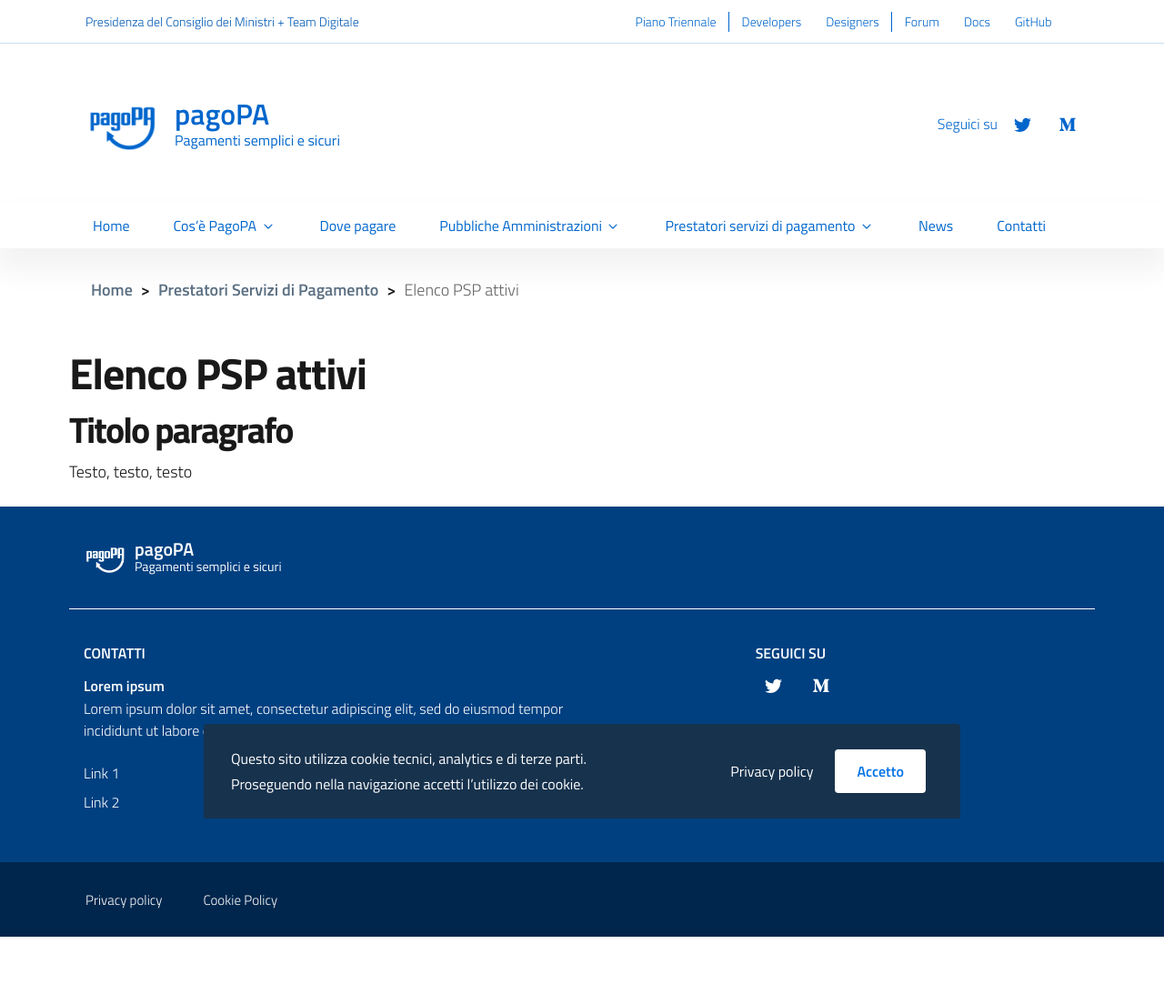
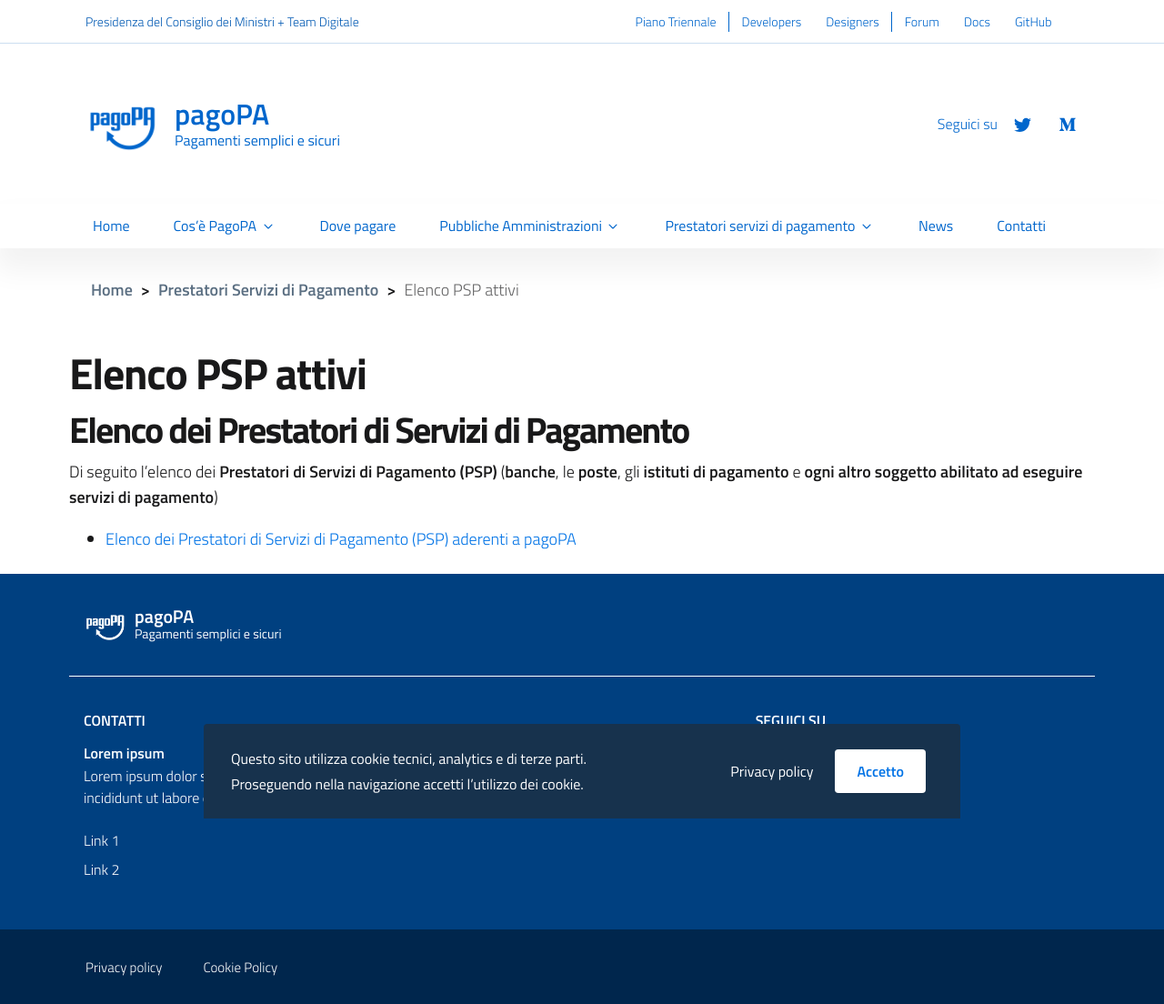
Before and after one commit to pagopa/site-pagopa.gov.it, a Jekyll site: the page built from it/prestatori-servizi-di-pagamento-elenco-PSP-attivi.md, in a window 1280 px wide. Shown: the whole page at 91% size. Built offline with Jekyll 4.4.1, drawn with Linux system fonts in a browser that asks for light colours; before the commit the page ends 1030 px from its top, so only the background shows below that.

Commit message:
Update prestatori-servizi-di-pagamento-elenco-PSP-attivi.md

```diff
--- a/it/prestatori-servizi-di-pagamento-elenco-PSP-attivi.md
+++ b/it/prestatori-servizi-di-pagamento-elenco-PSP-attivi.md
@@ -12,6 +12,8 @@
   - /prestatori-servizi-di-pagamento: Prestatori Servizi di Pagamento
 ---
 
-## Titolo paragrafo
+## Elenco dei Prestatori di Servizi di Pagamento
 
-Testo, testo, testo
+Di seguito l'elenco dei **Prestatori di Servizi di Pagamento (PSP)** (**banche**, le **poste**, gli **istituti di pagamento** e **ogni altro soggetto abilitato ad eseguire servizi di pagamento**)
+
+* [Elenco dei Prestatori di Servizi di Pagamento (PSP) aderenti a pagoPA](https://www.agid.gov.it/agenda-digitale/pubblica-amministrazione/pagamenti-elettronici/psp-aderenti-elenco)
```
